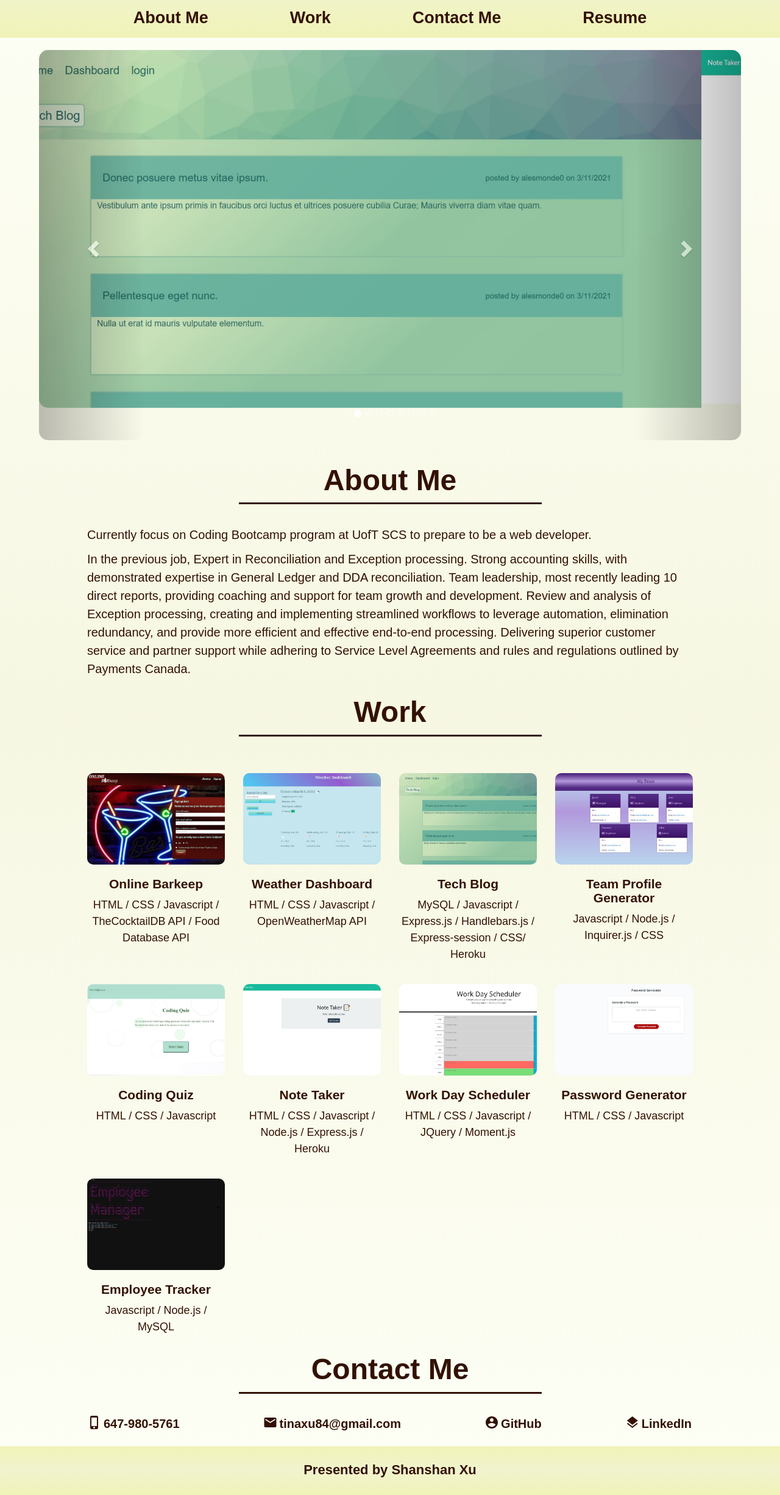
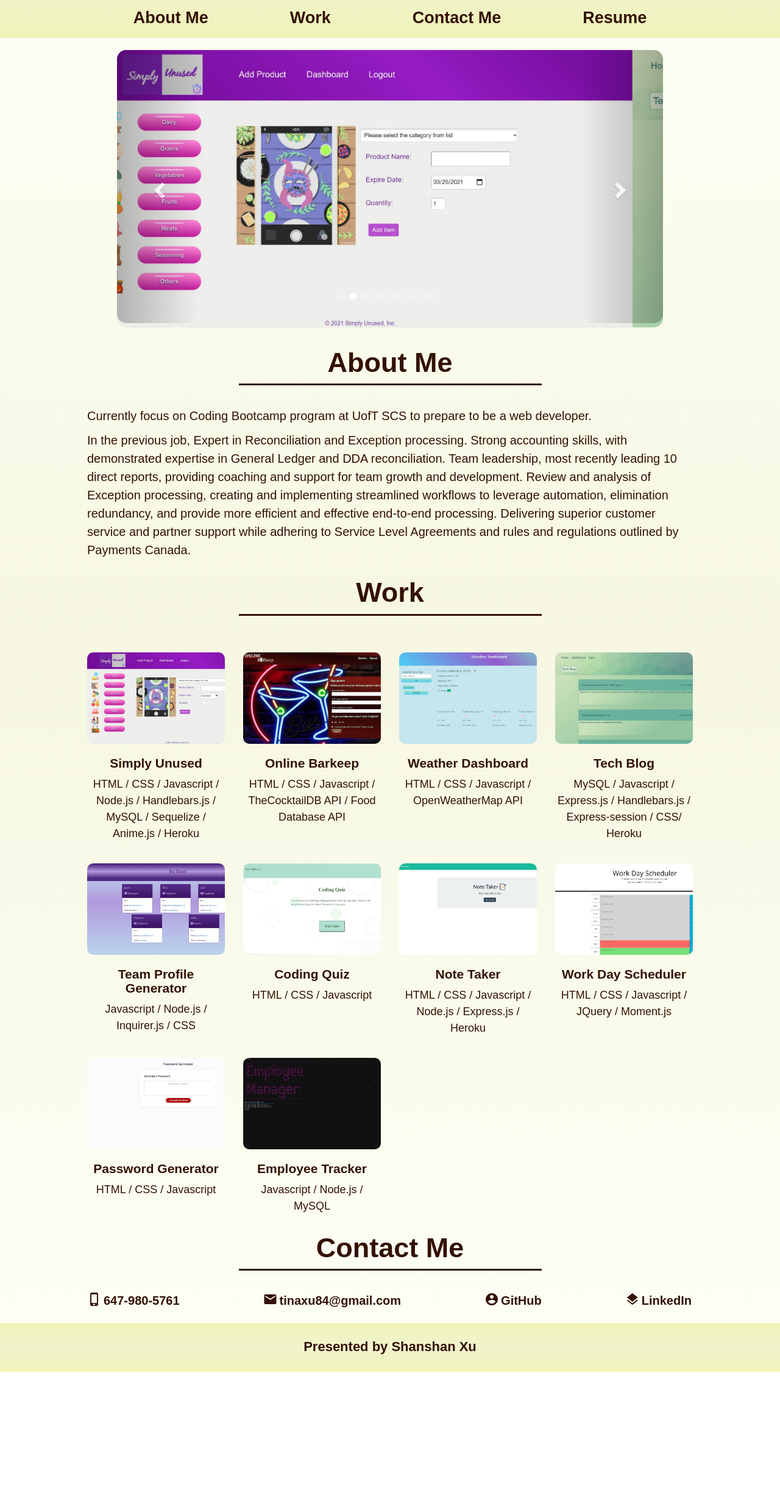
Before and after one commit to Shanshantina/shanshanxu.portfolio, a plain HTML site: page index.html in a window 1280 px wide. Shown: the part 105-2557 px from the top of the page at 61% size. After the commit the page ends 2355 px from the top, so only its background shows below. Drawn offline with nearby package versions, Linux system fonts and the light colour scheme.

Commit message:
add the project2 to the site

```diff
--- a/assets/css/style.css
+++ b/assets/css/style.css
@@ -148,7 +148,7 @@ footer a:hover {
 }
 
 .section-title {
-    font-size: 48px;
+    font-size: 45px;
     border-bottom: 3px solid;
     padding-bottom: 10px;
     text-align: center;
@@ -185,6 +185,11 @@ footer a:hover {
 .project p {
     color: var(--primary);
     font-size: 18px;
+}
+
+.unused {
+    background-image: url(../images/unused.JPG);
+    background-size: cover;
 }
 
 .bar {
@@ -269,8 +274,8 @@ footer a:hover {
 
 /* carousel style starts */
 .carousel {
-    width: 90vw;
-    height: 50vw;
+    width: 70vw;
+    height: 35vw;
     margin: 20px auto;
 }
 
@@ -330,7 +335,7 @@ footer a:hover {
     }
 
     .section-title {
-        font-size: 38px;
+        font-size: 34px;
     }
 
     .contact address div a {
@@ -356,10 +361,14 @@ footer a:hover {
     }
 
     .section-title {
-        font-size: 30px;
+        font-size: 25px;
     }
 
-    .contact address div a {
+    .contact address div a, .project p {
+        font-size: 16px;
+    }
+
+    .project h3 {
         font-size: 18px;
     }
 }
@@ -385,11 +394,11 @@ footer a:hover {
     }
 
     .project h3 {
-        font-size: 18px;
+        font-size: 16px;
     }
 
     .project p {
-        font-size: 15px;
+        font-size: 14px;
     }
 
     .section-title {
@@ -397,7 +406,7 @@ footer a:hover {
     }
 
     .contact address div a {
-        font-size: 16px;
+        font-size: 14px;
     }
 
     footer a {
--- a/index.html
+++ b/index.html
@@ -39,11 +39,16 @@
             <li data-target="#myCarousel" data-slide-to="6"></li>
             <li data-target="#myCarousel" data-slide-to="7"></li>
             <li data-target="#myCarousel" data-slide-to="8"></li>
+            <li data-target="#myCarousel" data-slide-to="9"></li>
           </ol>
 
 
           <div class="carousel-inner">
             <div class="item active">
+              <img src="./assets/images/unused.JPG" alt="Simply Unused">
+            </div>
+
+            <div class="item">
               <img src="./assets/images/tech-blog.JPG" alt="Tech Blog">
             </div>
 
@@ -118,8 +123,17 @@
             <h2 class="section-title">Work</h2>
           </div>
 
+
           <div class="col-sm-12 row grid-contain">
-            <div class="col-sm-3">
+            <div class="col-sm-3 items">
+              <a href="https://project2-simply-unused.herokuapp.com/" target="_blank" alt="Signed up page with three introduction cards of using this site" class="grid-item unused"></a>
+                <div class="project">
+                  <h3>Simply Unused</h3>
+                  <p>HTML / CSS / Javascript / Node.js / Handlebars.js / MySQL / Sequelize / Anime.js / Heroku</p>
+                </div>
+            </div>
+
+            <div class="col-sm-3 items">
               <a href="https://uoft-project1-group5.github.io/cocktail-map" target="_blank" alt="Signed up form for cocktail ingredients with cocktail neon sign at background" class="grid-item bar"></a>
                 <div class="project">
                   <h3>Online Barkeep</h3>
@@ -127,34 +141,33 @@
                 </div>
             </div>
 
-            <div class="col-sm-3">
+            <div class="col-sm-3 items">
               <a href="https://shanshantina.github.io/weather-dashboard/" target="_blank" alt="Weather Dashboard website with city weather information shows on the main page." class="grid-item weather"></a>
                 <div class="project">
                   <h3>Weather Dashboard</h3>
                   <p>HTML / CSS / Javascript / OpenWeatherMap API</p>
                 </div>
-
             </div>
 
-            <div class="col-sm-3">
+            <div class="col-sm-3 items">
               <a href="https://tech-blog-shanshanxu.herokuapp.com/" target="_blank" alt="This is a tech blog and require to login" class="grid-item blog"></a>
                 <div class="project">
                   <h3>Tech Blog</h3>
                   <p>MySQL / Javascript / Express.js / Handlebars.js / Express-session / CSS/ Heroku</p>
                 </div>
             </div>
+          </div>
 
-            <div class="col-sm-3">
+          <div class="col-sm-12 row grid-contain">
+            <div class="col-sm-3 items">
               <a href="https://github.com/shanshantina/team-profile-generator" target="_blank" alt="Team Profile Generator to show employees information" class="grid-item team"></a>
                 <div class="project">
                   <h3>Team Profile Generator</h3>
                   <p>Javascript / Node.js / Inquirer.js / CSS</p>
                 </div>
             </div>
-          </div>
 
-          <div class="col-sm-12 row grid-contain">
-            <div class="col-sm-3">
+            <div class="col-sm-3 items">
               <a href="https://shanshantina.github.io/code-quiz/" target="_blank" alt="Coding Quiz game with light green start button in the middle of the page." class="grid-item quiz"></a>
                 <div class="project">
                   <h3>Coding Quiz</h3>
@@ -162,7 +175,7 @@
                 </div>
             </div>
 
-            <div class="col-sm-3">
+            <div class="col-sm-3 items">
               <a href="https://note-taker-shanshanxu.herokuapp.com/" target="_blank" alt="Note taker page with a 'get start' button to start to take notes " class="grid-item note"></a>
                 <div class="project">
                   <h3>Note Taker</h3>
@@ -170,25 +183,26 @@
                 </div>
             </div>
 
-            <div class="col-sm-3">
+            <div class="col-sm-3 items">
               <a href="https://shanshantina.github.io/work-day-scheduler/" target="_blank" alt="Work day scheduler from 9:00am to 5:00pm with save button to save the tasks by hourly." class="grid-item work-day"></a>
                 <div class="project">
                   <h3>Work Day Scheduler</h3>
                   <p>HTML / CSS / Javascript / JQuery / Moment.js</p>
                 </div>
             </div>
+          </div>
 
-            <div class="col-sm-3">
+
+          <div class="col-sm-12 row grid-contain">
+            <div class="col-sm-3 items">
               <a href="https://shanshantina.github.io/password-generator/" target="_blank" alt="Generator random password by click the red big generate password button." class="grid-item password"></a>
                 <div class="project">
                   <h3>Password Generator</h3>
                   <p>HTML / CSS / Javascript</p>
                 </div>
             </div>
-          </div>
 
-          <div class="col-sm-12 row grid-contain">
-            <div class="col-sm-3">
+            <div class="col-sm-3 items">
               <a href="https://github.com/shanshantina/employee-tracker" target="_blank" alt="Employee Tracker is a command-line application to manage a company's employee database " class="grid-item employee"></a>
                 <div class="project">
                   <h3>Employee Tracker</h3>
@@ -196,7 +210,6 @@
                 </div>
             </div>
           </div>
-
         </section>
 
         <section id="contact-me" class="row contact">
```
Also changed, not shown: assets/images/unused.JPG (added).
